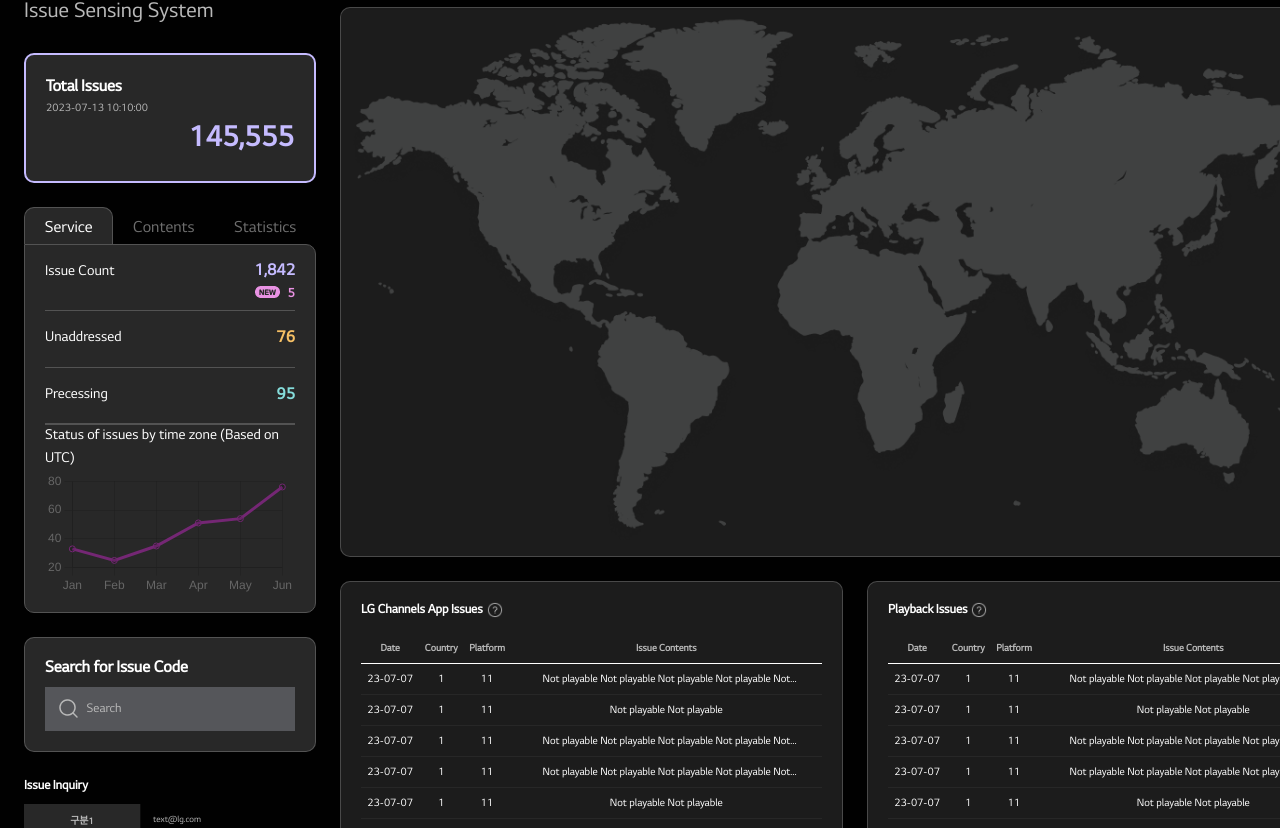
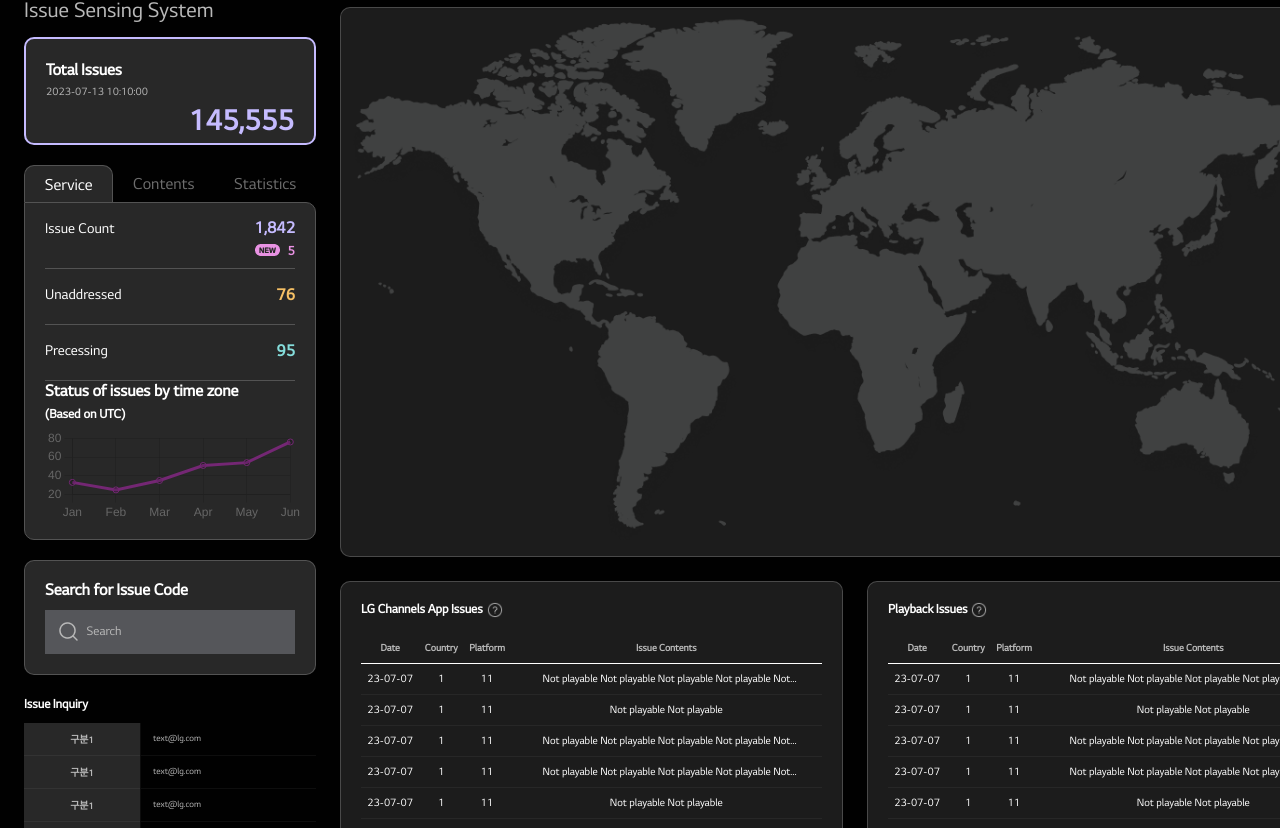
Before and after one commit to jeongboram/lg-iss, a React (Create React App) app: page / in a window 1280 px wide. Shown: the part 152-980 px from the top of the page. Built offline with nearby package versions, Linux system fonts and the light colour scheme.

Commit message:
fix: 그래프 옵션 정보 수정 & 사이즈 추가

```diff
--- a/src/components/layout/SideBar.js
+++ b/src/components/layout/SideBar.js
@@ -1,25 +1,19 @@
 import React from 'react';
-import {
-	Chart as ChartJS,
-	CategoryScale,
-	LinearScale,
-	PointElement,
-	LineElement,
-  } from "chart.js";
+import { Chart as ChartJS, CategoryScale, LinearScale, PointElement, LineElement } from 'chart.js';
 import { Line } from 'react-chartjs-2';
 import faker from 'faker';
 
 ChartJS.register(CategoryScale, LinearScale, PointElement, LineElement);
 
 export const options = {
-	responsive: true,
+	responsive: false,
 	plugins: {
 		legend: {
-			position: 'top'
+			position: 'top',
 		},
 		title: {
 			display: true,
-			text: 'Chart.js Line Chart'
+			text: 'Chart.js Line Chart',
 		},
 	},
 };
@@ -28,7 +22,8 @@ export const options = {
 
 export const data = {
 	labels,
-	datasets: [{
+	datasets: [
+		{
 			label: 'Dataset 1',
 			data: labels.map(() => faker.datatype.number({ min: -1000, max: 1000 })),
 			borderColor: 'rgb(255, 99, 132)',
@@ -50,15 +45,15 @@ function SideBar() {
 	};
 
 	const data = {
-		labels: ["Jan", "Feb", "Mar", "Apr", "May", "Jun"],
+		labels: ['Jan', 'Feb', 'Mar', 'Apr', 'May', 'Jun'],
 		datasets: [
 			{
-				label: "Second dataset",
+				label: 'Second dataset',
 				data: [33, 25, 35, 51, 54, 76],
 				fill: false,
-				borderColor: "#742774"
-			}
-		]
+				borderColor: '#742774',
+			},
+		],
 	};
 
 	return (
@@ -113,7 +108,7 @@ function SideBar() {
 											Status of issues by time zone <span>(Based on UTC)</span>
 										</h3>
 										<div className="chart-wrap">
-										<Line options={options} data={data} />
+											<Line options={options} data={data} width={258} height={95} />
 										</div>
 									</div>
 								</div>
@@ -132,7 +127,7 @@ function SideBar() {
 						</form>
 					</div>
 				</div>
-				<div className="box-issus-inquiry">
+				<div className="box-issues-inquiry">
 					<h2>Issue Inquiry</h2>
 					<table>
 						<tbody>
--- a/src/styles/_layout.scss
+++ b/src/styles/_layout.scss
@@ -274,7 +274,6 @@ body,
 .sidebar-section {
 	display: flex;
 	flex-direction: column;
-	gap: 24px;
 	.box-total-issue,
 	.box-search {
 		@extend .box-container-style;
@@ -284,6 +283,7 @@ body,
 		display: flex;
 		align-items: flex-start;
 		justify-content: space-between;
+		margin-bottom: 8px;
 		h1 {
 			font-size: 24px;
 			line-height: 32.4px;
@@ -294,8 +294,10 @@ body,
 		}
 	}
 	.box-total-issue {
+		height: 108px;
 		border: 2px solid $primary_accent_color;
-		padding: 20px;
+		padding: 20px 20px 0 20px;
+		margin-bottom: 20px;
 		h2 {
 			font-size: 18px;
 			color: #fff;
@@ -316,6 +318,7 @@ body,
 		}
 	}
 	.box-summary-tabs {
+		margin-bottom: 20px;
 		.contents-service {
 			display: flex;
 			flex-direction: column;
@@ -324,10 +327,11 @@ body,
 				justify-content: space-between;
 				align-items: center;
 				padding: 16px 0;
-				border-bottom: 1px solid $card_border_color;
+				border-top: 1px solid $card_border_color;
 				&:nth-child(1) {
 					padding: 0 0 8px 0;
 					align-items: flex-start;
+					border-top: none;
 					.num-summary {
 						strong {
 							color: $primary_accent_color;
@@ -381,11 +385,25 @@ body,
 			}
 			.ui-chart-container {
 				border-top: 1px solid $card_border_color;
+				h3 {
+					font-size: 18px;
+					color: #fff;
+					font-weight: 600;
+					span {
+						display: block;
+						font-size: 14px;
+					}
+				}
+				.chart-wrap {
+					width: 258px;
+					height: 95px;
+				}
 			}
 		}
 	}
 	.box-search {
 		padding: 20px;
+		margin-bottom: 20px;
 		h2 {
 			font-size: 18px;
 			color: #fff;
@@ -422,7 +440,8 @@ body,
 			}
 		}
 	}
-	.box-issus-inquiry {
+	.box-issues-inquiry {
+		margin-bottom: 20px;
 		h2 {
 			font-size: 14px;
 			color: #fff;
```
Lines whose indentation alone changed are shown as unchanged.
